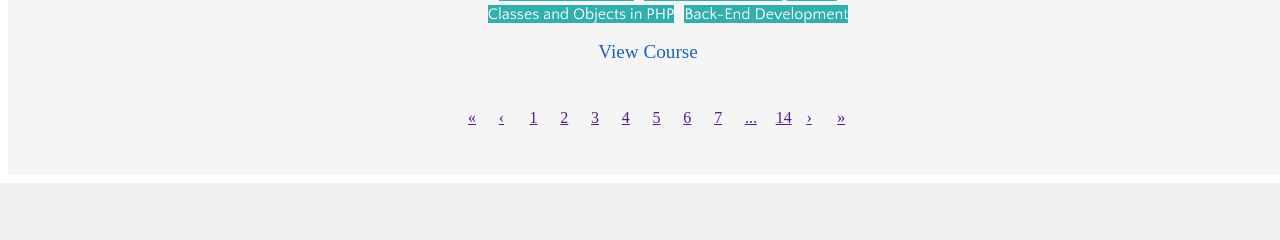
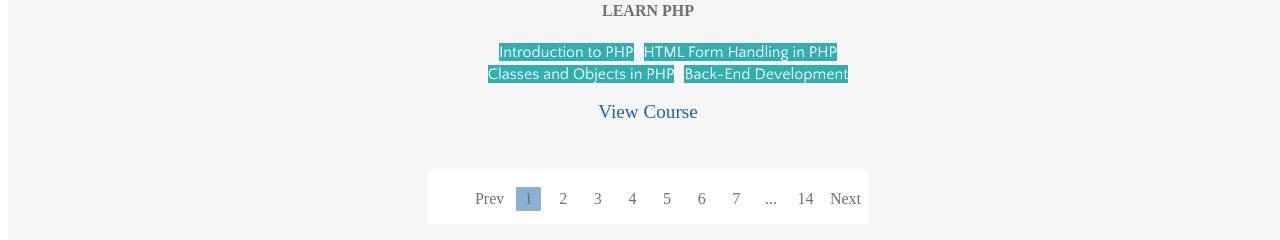
Before and after one commit to Johnnasimba/Micro-credentials, a PHP site: page / in a window 1280 px wide. Shown: the part 3061-3301 px from the top of the page. Before the commit the page ends 3244 px from the top, so only its background shows below. Run offline with PHP 8.4, Linux system fonts and the light colour scheme.

Commit message:
Styling pagination bar

```diff
--- a/dirPagination.tpl.html
+++ b/dirPagination.tpl.html
@@ -1,18 +1,14 @@
 <ul class="pagination" ng-if="1 < pages.length">
-    <li ng-if="boundaryLinks" ng-class="{ disabled : pagination.current == 1 }">
-        <a href="" ng-click="setCurrent(1)">&laquo;</a>
-    </li>
+
     <li ng-if="directionLinks" ng-class="{ disabled : pagination.current == 1 }" class="ng-scope">
-        <a href="" ng-click="setCurrent(pagination.current - 1)" class="ng-binding">‹</a>
+        <a href="" ng-click="setCurrent(pagination.current - 1)" class="ng-binding">Prev</a>
     </li>
     <li ng-repeat="pageNumber in pages track by $index" ng-class="{ active : pagination.current == pageNumber, disabled : pageNumber == '...' }">
         <a href="" ng-click="setCurrent(pageNumber)">{{ pageNumber }}</a>
     </li>
 
     <li ng-if="directionLinks" ng-class="{ disabled : pagination.current == pagination.last }" class="ng-scope">
-        <a href="" ng-click="setCurrent(pagination.current + 1)" class="ng-binding">›</a>
+        <a href="" ng-click="setCurrent(pagination.current + 1)" class="ng-binding">Next</a>
     </li>
-    <li ng-if="boundaryLinks"  ng-class="{ disabled : pagination.current == pagination.last }">
-        <a href="" ng-click="setCurrent(pagination.last)">&raquo;</a>
-    </li>
+
 </ul>
--- a/index.html
+++ b/index.html
@@ -11,10 +11,11 @@
     <script src="https://ajax.googleapis.com/ajax/libs/angularjs/1.8.2/angular.js"></script>
     <script src="./scripts/dirPagination.js"></script>
     <script src="./scripts/script.js"></script>
+
 </head>
 <body ng-controller="AppController" >
 
-    <nav id="header-navbar">
+    <header id="header-navbar">
             <!-- Brand -->
             <div class="brand">
                 <img src="icons/favicon.ico" alt="logo">
@@ -37,11 +38,11 @@
                 <img src="icons/menu-icon.svg" alt="menu icon" srcset="">
             </div>
 
-    </nav>
+    </header>
 
 
 <!-- Content section -->
-    <div class="content">
+    <div id="content">
         <!-- Sorting section -->
         <nav id="nav-filter">
             <!-- Providers -->
@@ -124,8 +125,11 @@
         on-page-change="gotoTop()"
         template-url="dirPagination.tpl.html"
         pagination-id="certificates"
+        id="pagination"
     >
 	</dir-pagination-controls>
 </div>
+
+
 </body>
 </html>
--- a/pagination.css
+++ b/pagination.css
@@ -1,12 +1,35 @@
+
 .ng-isolate-scope{
-   display: flex;justify-content: center;
+   display: flex;
+   justify-content: center;
+
 }
-.pagination {
-    display: flex;
+.pagination.ng-scope {
     width: 400px;
     height: 50px;
+    display: flex;
+    justify-content: center;
+    align-items: center;
+    padding-top: 5px;
+    background-color: #fff;
+    border-radius: 2px;
 }
 .pagination li{
     width: 40px;
+    height: 20px;
+    margin: 5px;
+    padding: 2px;
+    border-radius: 1px;
     list-style: none;
+    display: flex;
+    justify-content: center;
+    align-items: center;
 }
+.pagination a {
+    text-decoration: none;
+    color: #707070;
+
+}
+.pagination .active{
+    background-color:  #8bb0d8;
+}
--- a/styles.css
+++ b/styles.css
@@ -4,13 +4,21 @@
     --main-font-family:"Quattrocento Sans";
     --main-color: #707070;
   }
+  html {
+    scroll-padding-top: 100px;
+  }
 
   body{
       color: var(--main-color);
+      scroll-behavior: smooth;
   }
 
 /* Header */
 #header-navbar {
+    top: 0;
+    left: 0;
+    right: 0;
+    z-index: 2;
     width: 100vw;
     height: 50px;
     display: flex;
@@ -75,22 +83,28 @@
     display: none;
 }
 /* Content */
-.content {
+#content {
+    position: relative;
+    top: 60px;
     width:100vw;
     min-height:100vh;
     background-color: whitesmoke;
     margin-top: 2px;
+    overflow: scroll;
+
 
 }
 
 /* sort */
 #nav-filter {
+    position: relative;
     display: flex;
     flex-direction: row;
     flex-wrap:wrap;
     justify-content: space-between;
 }
 #filter{
+    position: relative;
     height: 50px;
     margin-top: 20px;
     display: flex;
```
Also changed, not shown: scripts/script.js (line endings or trailing spaces).
